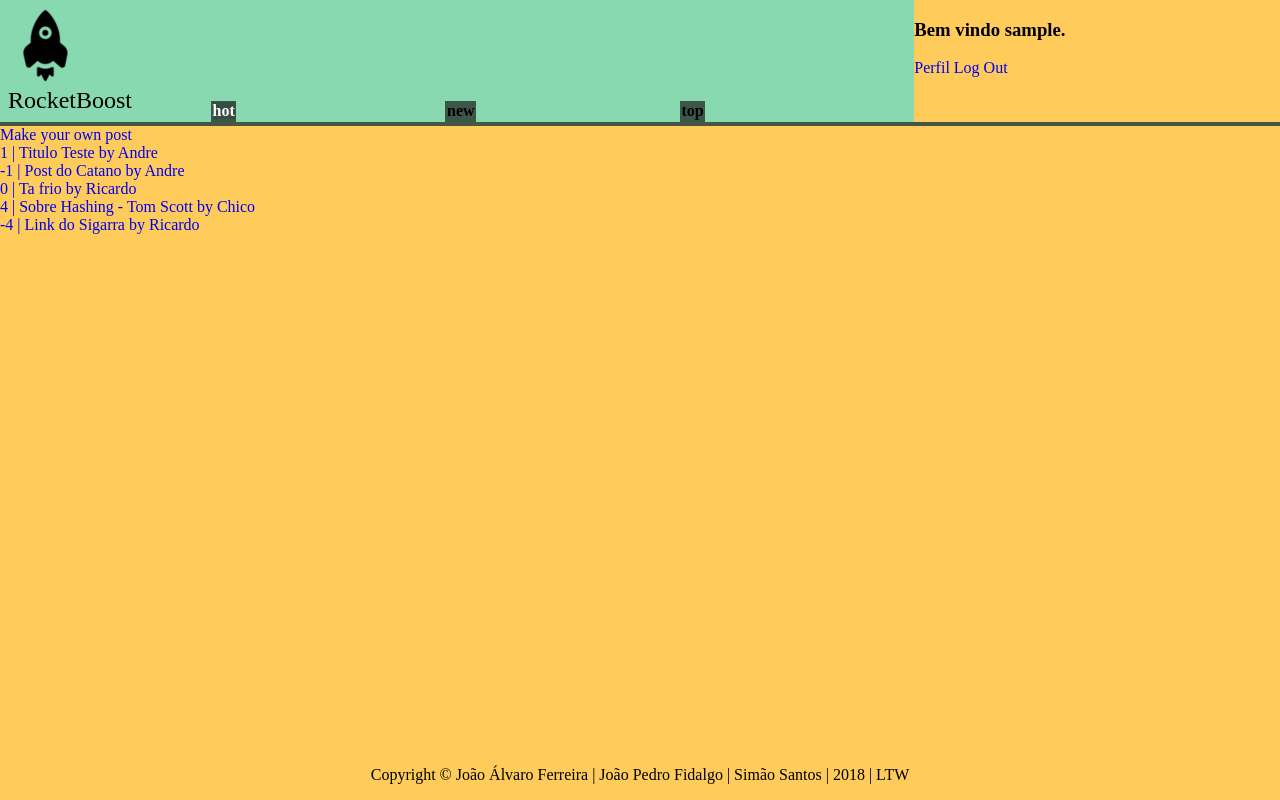
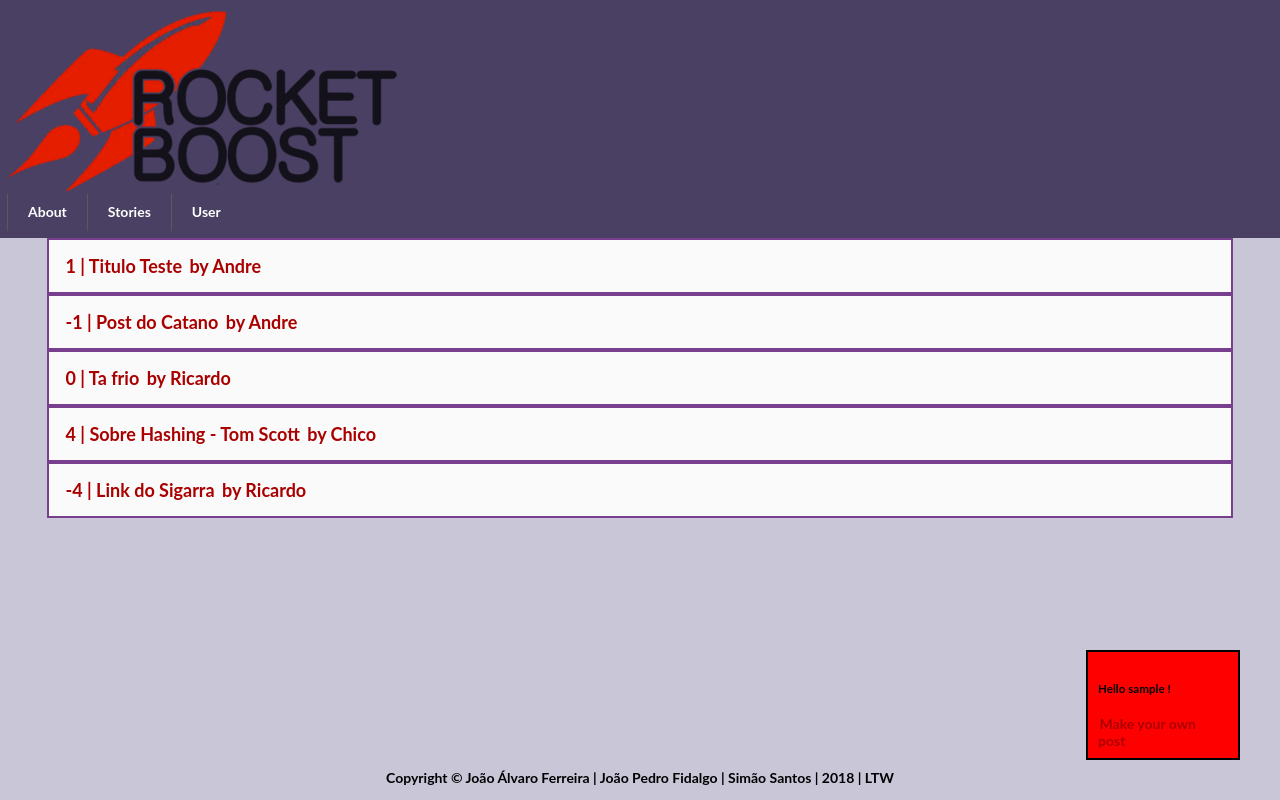
Before and after one commit to JoaoAlvaroFerreira/FEUP-LTW-Project, a PHP site: page /pages/frontpage.php in a window 1280 px wide. Run offline with PHP 8.4, Linux system fonts and the light colour scheme; the visitor is signed in with stand-in values (Sample User, id 1); data comes from the database, SQL or seed files in the repository; both versions use the stored data as it was after the commit.

Commit message:
css melhorado

```diff
--- a/css/style.css
+++ b/css/style.css
@@ -1,20 +1,32 @@
 body{
+
     margin: 0 auto;
 
-    --bg-color: #ffcc5c;
-    --main-color: #ff6f69;
+    --bg-color: #C8C6D7;
+    --main-color: #783F8E;
 
-    --dark-color: #374d42ec;
-    --light-color: #88d8b0;
+    --dark-color: #4F1271;
+    --light-color: #4A4063;
 
     background-color: var(--bg-color);
+
+     font-weight: 700;
+    font-size: 14px;
+    font-family: Lato,Arial,sans-serif;
+    transition: box-shadow .2s cubic-bezier(.4,0,1,1),background .2s cubic-bezier(.4,0,.2,1),color .2s cubic-bezier(.4,0,.2,1);
 }
 
 a:link{
     position: relative;
     text-decoration: none;
+    webkit-transition: all 1s linear;
+
+    color: #aa0000;
+    padding: 1.5px;
+    -webkit-transition: all 1s linear;
 }
 
+a:hover { background: var(--main-color); color: #fff; }
 
 #logo_title{
     padding: 0.5em;
@@ -22,17 +34,19 @@ a:link{
 
 #forum_title{
     font-size: 150%;
+
 }
 
 #banner{
+
     display: grid;
     grid-template-columns: 2.5fr 1fr;
-
     border-bottom: 0.25em solid var(--dark-color);
 }
 
 
 #logo_tabmenu{
+
     background: var(--light-color);
 
     display: grid;
@@ -42,6 +56,7 @@ a:link{
 
 
 #menu{
+
     display: grid;
     align-content: end;
     justify-items: start;
@@ -69,26 +84,6 @@ a:link{
 
 
 
-.user_options{
-    display: grid;
-    grid-template-rows: auto auto;
-
-    background: var(--light-color);
-}
-
-/* .user_options #login{
-
-
-
-}
-
-.user_options #register{
-
-
-} */
-
-
-
 input[type=password]{
     box-sizing: border-box;
 
@@ -104,3 +99,139 @@ input[type=password]{
     color: black;
     text-align: center;
   }
+
+.nav ul {
+    *zoom:1;
+    list-style:none;
+    margin:0;
+    padding:0;
+
+}
+.nav ul:before,.nav ul:after {
+    content:"";
+    display:table;
+}
+.nav ul:after {
+    clear:both;
+}
+.nav ul > li {
+    float:left;
+    position:relative;
+}
+.nav a {
+    display:block;
+    padding:10px 20px;
+    line-height:1.2em;
+    color:#fff;
+    border-left:1px solid #595959;
+}
+
+.nav element {
+    display:block;
+    padding:10px 20px;
+    line-height:1.2em;
+    color:#fff;
+    border-left:1px solid #595959;
+}
+
+.nav a:hover {
+    text-decoration:none;
+    background:#595959;
+}
+.nav li ul {
+    background:#273754;
+}
+.nav li ul li {
+    width:200px;
+}
+.nav li ul a {
+    border:none;
+}
+
+.nav li ul element {
+    border:none;
+}
+.nav li ul a:hover {
+    background:rgba(0,0,0,0.2);
+}
+
+.nav li ul {
+    position:absolute;
+    left:0;
+    top:36px;
+    z-index:1;
+    max-height:0;
+    overflow:hidden;
+    -webkit-transform:perspective(400) rotate3d(1,0,0,-90deg);
+    -webkit-transform-origin:50% 0;
+    -webkit-transition:350ms;
+    -moz-transition:350ms;
+    -o-transition:350ms;
+    transition:350ms;
+}
+.nav ul > li:hover ul {
+    max-height:1000px;
+    -webkit-transform:perspective(400) rotate3d(0,0,0,0);
+}
+
+
+/* Full-width input fields */
+input[type=text], input[type=password] {
+  width: 80%;
+  padding: 12px 12px;
+  margin: 12px 12px;
+  display: inline-block;
+  border: 1px solid #ccc;
+  box-sizing: border-box;
+}
+
+
+/* The Modal (background) */
+.container {
+  display: none; /* Hidden by default */
+  position: fixed; /* Stay in place */
+  z-index: 1; /* Sit on top */
+  left: 0;
+  top: 0;
+  width: 100%; /* Full width */
+  height: 100%; /* Full height */
+  overflow: auto; /* Enable scroll if needed */
+  background-color: rgb(0,0,0); /* Fallback color */
+  background-color: rgba(0,0,0,0.4); /* Black w/ opacity */
+  padding-top: 60px;
+}
+
+/* Modal Content/Box */
+.authform {
+  background-color: #fefefe;
+  margin: 5% auto 15% auto; /* 5% from the top, 15% from the bottom and centered */
+  border: 2px solid #888;
+  width: 20%; /* Could be more or less, depending on screen size */
+  height: 25%;
+}
+
+#postlist{
+background-color: #fafafa;
+  border: 2px solid #783F8E;
+  width: 90%;
+  padding: 15px;
+    margin: auto;
+
+font-size: 18px;
+
+}
+
+#floating_menu{
+    background-color: red;
+  border: 2px solid black;
+
+
+    margin: auto;
+    padding: 10px;;
+    width: 130px;
+    z-index: 2;
+    position: fixed;
+    bottom: 40px;
+    right: 40px;
+
+}
--- a/pages/frontpage.php
+++ b/pages/frontpage.php
@@ -7,8 +7,8 @@ include_once "../templates/post.php";
 
 
 draw_header();
-draw_content();
 draw_posts();
+draw_floating_menu();
 draw_footer();
 
 function draw_posts(){
@@ -19,10 +19,18 @@ function draw_posts(){
     $result = $stmt->fetchAll();
 
     foreach ($result as $row) {
-    $votes = getVotesPost($row['postID']);
-    echo '<a href = "../pages/viewPost.php?id='.$row['postID'].'">'. $votes. " | " .$row['title'] . '</a>';
-    echo '<a href = "../pages/viewProfile.php?username='.$row['username'].'">'. " by " .$row['username'] . '</a>';
-    echo "<br>";
+
+    $votes = getVotesPost($row['postID']);?>
+
+    <div id = "postlist">
+    <a href = "../pages/viewPost.php?id=<?php echo $row['postID']?>"><?php echo $votes?> | <?php echo $row['title']?></a>
+    <a href = "../pages/viewProfile.php?username=<?php echo $row['username']?>"> by <?php echo $row['username'];?></a>
+   <br>
+
+</div>
+
+<?php
+
     }
 
 }
--- a/templates/auth.php
+++ b/templates/auth.php
@@ -1,45 +1,77 @@
 <?php function draw_login() {
 ?>
-  <section class="user_options">
-  <section id="login">
 
-    <div>Login</div>
 
-    <form method="post" action="../actions/act_login.php">
+    <div id = "login" class = "container">
+
+    <form class="authform" method="post" action="../actions/act_login.php">
+
       <input type="text" name="username" placeholder="username" required>
       <input type="password" name="password" placeholder="password" required>
-      <input type="submit" value="Let me in!">
+        <br>
+        <center><input type="submit" value="Log In"></center>
     </form>
+      </div>
 
-  </section>
+
+     <script>
+
+var container = document.getElementById('login');
+
+
+window.onclick = function(event) {
+
+
+    if (event.target == container) {
+        container.style.display = "none";
+    }
+}
+</script>
+
+
 <?php } ?>
 
 <?php function draw_register() {
 ?>
-  <section id="register">
+  <div id = "register" class = "container">
 
-    <div>Register</div>
 
-    <form method="post" action="../actions/act_register.php">
+    <form class="authform" method="post" action="../actions/act_register.php">
       <input type="text" name="username" placeholder="username" required>
       <input type="password" name="password" placeholder="password" required>
        <input type="text" name="email" placeholder="email" required>
-      <input type="submit" value="Register me!">
+        <center><input type="submit" value="Register"></center>
     </form>
 
-  </section>
-  </section>
+  </div>
+
+     <script>
+
+var container = document.getElementById('register');
+
+window.onclick = function(event) {
+    if (event.target == container) {
+        container.style.display = "none";
+    }
+}
+</script>
+
 <?php } ?>
 
-<?php function draw_logged_in() {
+<?php function draw_logged_in() {  //já não usamos
 ?>
-  <section id="logout">
+
 
     <h3><?php echo "Bem vindo " . $_SESSION['username'] . "." ?></h3>
     <?php     echo '<a href = "../pages/viewProfile.php?username='.$_SESSION['username'].'">'. "Perfil" . '</a>';?>
     <a href = "../actions/act_log_out.php"> Log Out</a>
 
-  </section>
 
 
-<?php } ?>
+
+
+}
+
+<?php }
+
+?>
--- a/templates/default.php
+++ b/templates/default.php
@@ -11,58 +11,79 @@
     <meta charset="utf-8">
     <title>RocketBoost</title>
     <link href="../css/style.css" rel="stylesheet">
-    <link rel="icon" href="..//pages/images/fire_icon.png">
+    <link rel="icon" href="..//pages/images/rocket_icon.png">
 </head>
 
 <body>
-    <div id="banner">
+
     <header id="logo_tabmenu">
         <div id="logo_title">
-        <a href="../pages/frontpage.php"><img src="images/rocket_icon.png" alt="A rocket, site icon"></a>
-        <div id="forum_title">RocketBoost</div>
+        <a href="../pages/frontpage.php"><img src="images/logo.png" alt="A rocket, site icon"></a>
+
+
+
+        <nav class="nav">
+    <ul>
+        <li>
+            <a href="#">About</a></li>
+        <li>
+            <a href="#">Stories</a>
+            <ul>
+                <li><a href="../pages/frontpage.php">Sort by Votes</a></li>
+                <li><a href="../pages/frontpage.php">Sort by New</a></li>
+                <li><a href="../pages/frontpage.php">Sort by Channel</a></li>
+            </ul>
+        </li>
+        <li>
+            <a href="#">User</a>
+            <ul>
+                <li><a href="#">User List</a></li>
+
+                <?php if(isset($_SESSION['username'])){ ?>
+               <li><a href="../pages/viewProfile.php?username=<?php echo $_SESSION['username']?>">Your Profile</a></li>
+               <li> <a href = "../actions/act_log_out.php"> Log Out</a></li>
+               <?php }else{ ?>
+               <li><a onclick="document.getElementById('register').style.display='block'">Register</a></li>
+                <li><a onclick="document.getElementById('login').style.display='block'">Log In</a></li>
+                <?php }?>
+            </ul>
+        </li>
+    </ul>
+</nav>
         </div>
 
-        <nav id="menu">
-            <li><a class="active">hot</a></li>
-            <li><a>new</a></li>
-            <li><a>top</a></li>
-        </nav>
+
+        <?php draw_login();
+            draw_register();?>
     </header>
-    <?php if (isset($_SESSION['message'])) {
+
+        <?php if (isset($_SESSION['message'])) {
         $message=$_SESSION['message'];
         ?>
-        <section id="messages">
-            <?=$message?>
-        </section>
+
     <?php unset($_SESSION['message']); } ?>
 
 <?php
 
 
-   if (!isset($_SESSION['username'])){
 
-       draw_login();
-
-       draw_register();
-    }
-
-
-    else draw_logged_in();
 
 ?>
 
-</div>
+
 
 
 
 <?php } ?>
 
 
-<?php function draw_content() {
+<?php function draw_floating_menu() {
 
-    if (isset($_SESSION['username'])){
-        echo '<div class="site_message"><a href="../pages/makepost.php">Make your own post</a></div>';
-    }
+    if (isset($_SESSION['username'])){ ?>
+
+       <div id="floating_menu"><h5>Hello <?php echo $_SESSION['username']?> !</h5>
+           <a href="../pages/makepost.php">Make your own post</a></div>
+   <?php }
 }
 ?>
 
--- a/templates/post.php
+++ b/templates/post.php
@@ -83,6 +83,7 @@ function draw_comments($postID, $fatherID, $level){
       }
         $votes = getVotesComment($row['postID'],$row['commentID']);
         echo $votes. " | ";
+        echo $fatherID. " | ";
         echo $row['content']."<br>";
 
 
@@ -104,8 +105,8 @@ function draw_comments($postID, $fatherID, $level){
 function getVotesComment($idpost, $idcomment){
 
     $db = Database::getInstance()->db();
-    $stmt = $db->prepare('SELECT * FROM commentvotes WHERE postID = ? AND commentId = ?');
-    $stmt->execute(array($idpost, $idcomment));
+    $stmt = $db->prepare('SELECT * FROM commentvotes WHERE commentId = ?');
+    $stmt->execute(array($idcomment));
     $result = $stmt->fetchAll();
     $votes = 0;
 
```
Also changed, not shown: database/database.db, pages/images/banner.jpg (added), pages/images/logo.png (added), templates/utilities.js (added).
